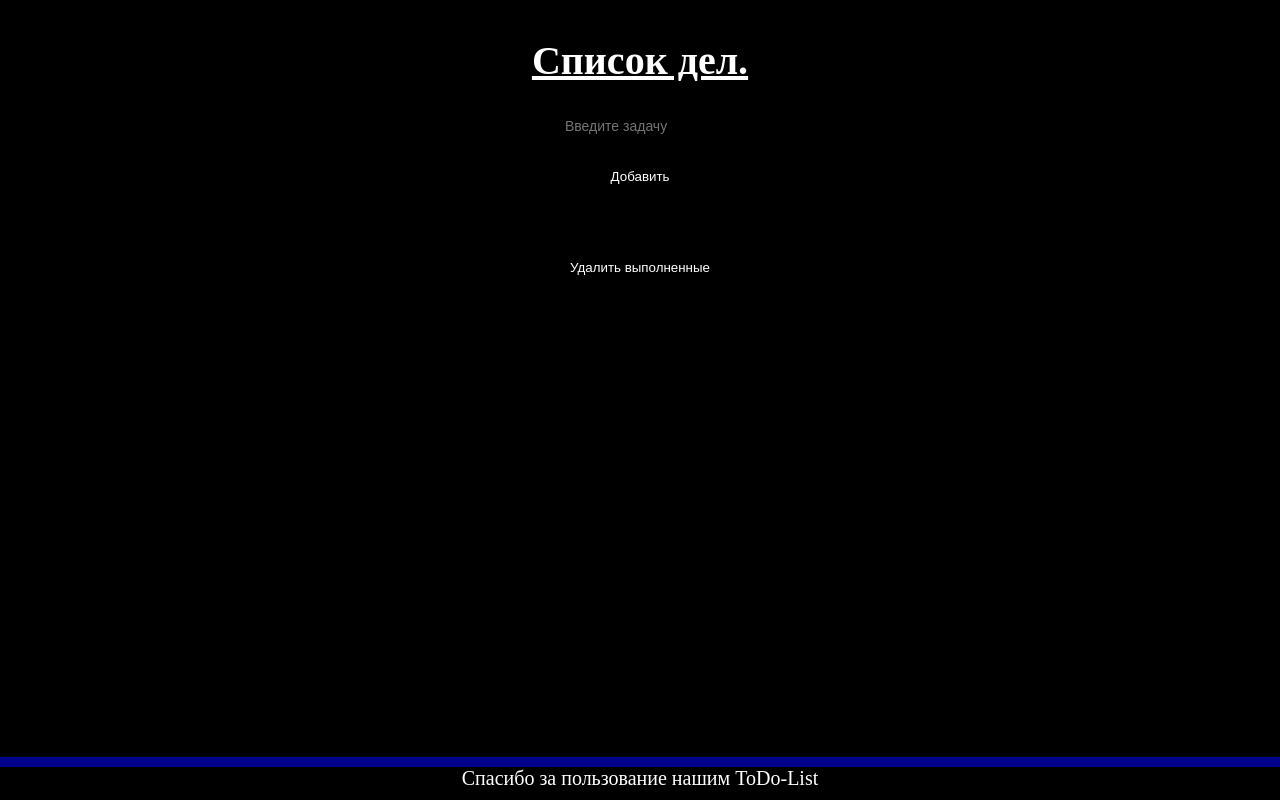
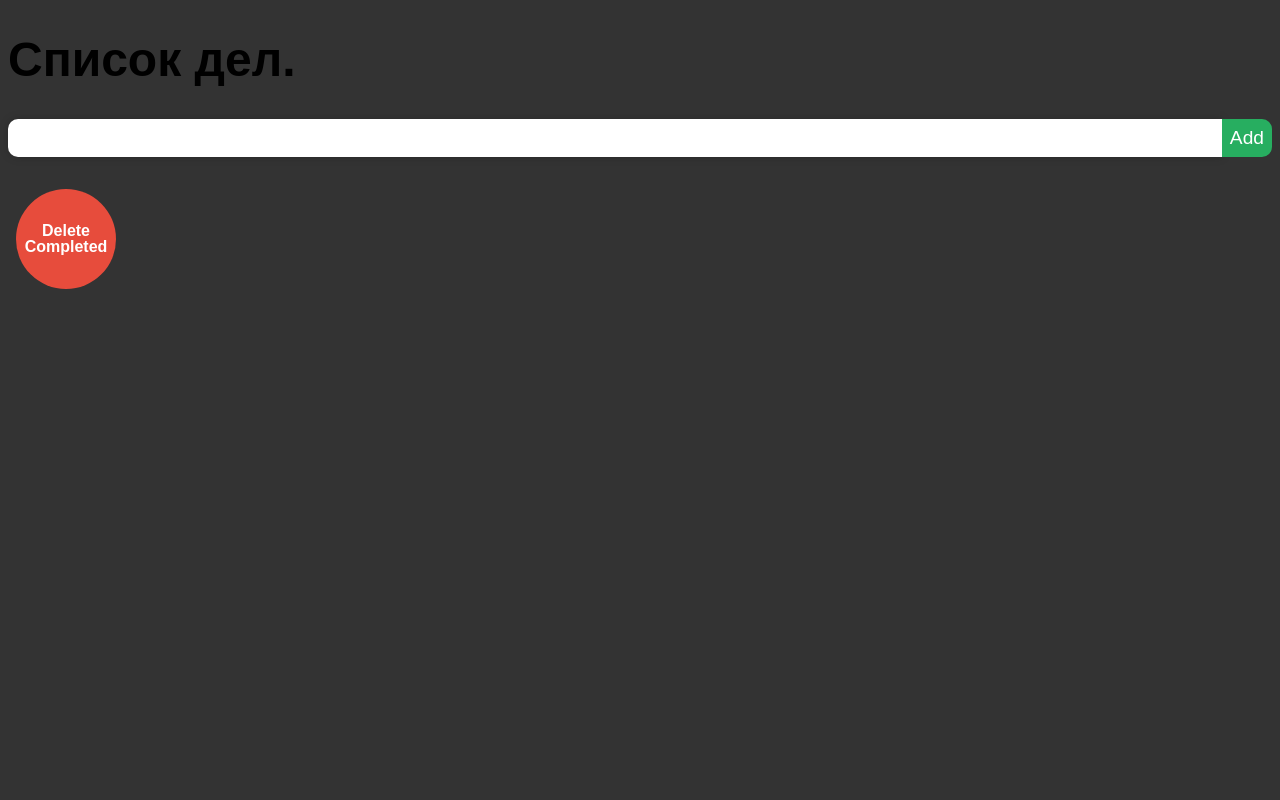
Before and after one commit to Yesenin95/nextjs-todo-list, a Next.js app: page / in a window 1280 px wide. Built offline with nearby package versions, Linux system fonts and the light colour scheme.

Commit message:
Всё готово

```diff
--- a/components/Footer.js
+++ /dev/null
@@ -1,5 +0,0 @@
-export default function Footer(){
-   return<>
-     <footer>Спасибо за пользование нашим ToDo-List</footer>
-   </>
-}
--- a/components/Todo.js
+++ b/components/Todo.js
@@ -1,45 +1,109 @@
-import React from "react";
-import Tasks from "./Tasks";
-import Title from "./Title";
+// import React from "react";
+// import Tasks from "./Tasks";
+// import Title from "./Title";
 
-export default function Todo() {
-  const [text, setText] = React.useState("");
-  const [list, setList] = React.useState([]);
-  const [counter, setCounter] = React.useState(0);
+// export default function Todo() {
+//   const [text, setText] = React.useState("");
+//   const [list, setList] = React.useState([]);
+//   const [counter, setCounter] = React.useState(0);
 
-  function inputValue(evt) {
-    setText(evt.target.value);
-  }
+//   function inputValue(evt) {
+//     setText(evt.target.value);
+//   }
 
-  function addTask() {
-    setList((old) => [...old, { id: counter, checked: false, str: text }]);
-    setText("");
-    setCounter((old) => old + 1);
-  }
+//   function addTask() {
+//     setList((old) => [...old, { id: counter, checked: false, str: text }]);
+//     setText("");
+//     setCounter((old) => old + 1);
+//   }
 
-  function deleteChecked() {
-    setList((old) => old.filter((item) => !item.checked));
-  }
+//   function deleteChecked() {
+//     setList((old) => old.filter((item) => !item.checked));
+//   }
+
+//   return (
+//     <>
+//       <main className="main">
+//         <Title />
+//         <div>
+//           <input
+//             className="input"
+//             value={text}
+//             onInput={inputValue}
+//             placeholder="Введите задачу"
+//           />
+
+//           <button className="btnAdd" onClick={addTask}>
+//             Добавить
+//           </button>
+//         </div>
+//         <Tasks />
+//         <button onClick={deleteChecked}>Удалить выполненные</button>
+//       </main>
+//     </>
+//   );
+// }
+
+
+import React, { useState } from "react";
+import TodoList from "./TodoList";
+import TodoForm from "./TodoForm";
+
+export default function Todo(){
+  const [todos, setTodos] = useState([]);
+
+  const addTodo = (newTodo) => {
+    setTodos([...todos, newTodo]);
+  };
+
+  const deleteTodo = (index) => {
+    const newTodos = [...todos];
+    newTodos.splice(index, 1);
+    setTodos(newTodos);
+  };
+
+  const deleteCompleted = () => {
+    const newTodos = todos.filter((todo) => !todo.completed);
+    setTodos(newTodos);
+  };
+
+  const moveTodoUp = (index) => {
+    if (index > 0) {
+      const newTodos = [...todos];
+      const temp = newTodos[index];
+      newTodos[index] = newTodos[index - 1];
+      newTodos[index - 1] = temp;
+      setTodos(newTodos);
+    }
+  };
+
+  const moveTodoDown = (index) => {
+    if (index < todos.length - 1) {
+      const newTodos = [...todos];
+      const temp = newTodos[index];
+      newTodos[index] = newTodos[index + 1];
+      newTodos[index + 1] = temp;
+      setTodos(newTodos);
+    }
+  };
+  const toggleCompleted = (index) => {
+    const newTodos = [...todos];
+    newTodos[index].completed = !newTodos[index].completed;
+    setTodos(newTodos);
+  };
 
   return (
-    <>
-      <main className="main">
-        <Title />
-        <div>
-          <input
-            className="input"
-            value={text}
-            onInput={inputValue}
-            placeholder="Введите задачу"
-          />
+    <div>
 
-          <button className="btnAdd" onClick={addTask}>
-            Добавить
-          </button>
-        </div>
-        <Tasks />
-        <button onClick={deleteChecked}>Удалить выполненные</button>
-      </main>
-    </>
+      <TodoForm addTodo={addTodo} />
+      <TodoList
+        todos={todos}
+        deleteTodo={deleteTodo}
+        deleteCompleted={deleteCompleted}
+        moveTodoUp={moveTodoUp}
+        moveTodoDown={moveTodoDown}
+        toggleCompleted={toggleCompleted}
+      />
+    </div>
   );
-}
+};
--- /dev/null
+++ b/components/TodoForm.js
@@ -0,0 +1,33 @@
+import React, { useState } from "react";
+import Title from "./Title";
+
+export default function TodoForm({ addTodo }) {
+  const [title, setTitle] = useState("");
+
+  const handleTitleChange = (event) => {
+    setTitle(event.target.value);
+  };
+
+  const handleAddTodo = () => {
+    if (title) {
+      addTodo({
+        title,
+        completed: false,
+      });
+      setTitle("");
+    }
+  };
+
+  return (
+    <>
+      <Title/>
+
+      <div className="todo-form">
+        <input type="text" value={title} onChange={handleTitleChange} />
+        <button className="add-todo" type="submit" onClick={handleAddTodo}>
+          Add
+        </button>
+      </div>
+    </>
+  );
+}
--- /dev/null
+++ b/components/TodoList.js
@@ -0,0 +1,129 @@
+// import React from "react";
+// export default function Tasks() {
+//   const [list, setList] = React.useState([]);
+
+//   function moveUp(id) {
+//     setList((old) => {
+//       const index = old.findIndex((item) => id === item.id);
+//       if (index === 0) {
+//         return old;
+//       } else {
+//         const item = old[index];
+//         old.splice(index, 1);
+//         old.splice(index - 1, 0, item);
+//         return [...old];
+//       }
+//     });
+//   }
+
+//   function moveDown(id) {
+//     setList((old) => {
+//       const index = old.findIndex((item) => id === item.id);
+//       if (index === old.length - 1) {
+//         return old;
+//       } else {
+//         const item = old[index];
+//         old.splice(index, 1);
+//         old.splice(index + 1, 0, item);
+//         return [...old];
+//       }
+//     });
+//   }
+
+//   function delItembyID(id) {
+//     setList((old) => {
+//       const index = old.findIndex((item) => id === item.id);
+//       old.splice(index, 1);
+//       return [...old];
+//     });
+//   }
+
+//   function toggleCheckById(id) {
+//     setList((old) => {
+//       const index = old.findIndex((item) => id === item.id);
+//       old[index].checked = !old[index].checked;
+//       return [...old];
+//     });
+//   }
+
+//   return (
+//     <>
+//       <ol
+//         onClick={(evt) => {
+//           const redx = evt.target.closest(".red-x");
+//           if (redx?.dataset?.id) delItembyID(+redx.dataset.id);
+//           const checkbox = evt.target.closest("input[type=checkbox]");
+//           if (checkbox?.dataset?.id) toggleCheckById(+checkbox?.dataset?.id);
+//         }}
+//       >
+//         {list.map((el) => (
+//           <li key={el.id}>
+//             <div className="text">
+//               <input type="checkbox" checked={el.checked} data-id={el.id} />
+//               {el.str}
+//             </div>
+//             <div className="btns">
+//               <span data-id={el.id} className="red-x">
+//                 x
+//               </span>
+//               <button className="moveUp" onClick={() => moveUp(el.id)}>
+//                 Up
+//               </button>
+//               <button className="moveDown" onClick={() => moveDown(el.id)}>
+//                 Down
+//               </button>
+//             </div>
+//           </li>
+//         ))}
+//       </ol>
+//     </>
+//   );
+// }
+import React from "react";
+
+export default function TodoList({
+  todos,
+  deleteTodo,
+  deleteCompleted,
+  moveTodoUp,
+  moveTodoDown,
+  toggleCompleted,
+}) {
+  return (
+    <div>
+      <ul className="todo-list">
+        {todos.map((todo, index) => (
+          <li key={index}>
+            <input
+              type="checkbox"
+              className="complete-todo"
+              checked={todo.completed}
+              onChange={() => toggleCompleted(index)}
+            />
+            <span
+              style={{
+                textDecoration: todo.completed ? "line-through" : "none",
+              }}
+            >
+              {todo.title}
+            </span>
+            <div className="buttons">
+              <button className="delete-todo" onClick={() => deleteTodo(index)}>
+                Delete
+              </button>
+              <button className="move-up" onClick={() => moveTodoUp(index)}>
+                Move Up
+              </button>
+              <button className="move-down" onClick={() => moveTodoDown(index)}>
+                Move Down
+              </button>
+            </div>
+          </li>
+        ))}
+      </ul>
+      <button className="delete-selected" onClick={() => deleteCompleted()}>
+        Delete Completed
+      </button>
+    </div>
+  );
+}
--- a/pages/_app.js
+++ b/pages/_app.js
@@ -1,4 +1,4 @@
-import Footer from "../components/Footer";
+
 
 
 import "../styles/style.css";
@@ -6,7 +6,6 @@ export default function MyApp({ Component, pageProps }) {
   return (
     <>
       <Component {...pageProps} />
-      <Footer />
     </>
   );
 }
--- a/styles/style.css
+++ b/styles/style.css
@@ -1,146 +1,152 @@
 body {
-   font-size: 20px;
-   background: black;
-   color: white;
-   margin: 10px;
+   background-color: #333;
 }
 
-#root {
+.todo-app {
    display: flex;
+   justify-content: center;
+   align-items: center;
    flex-direction: column;
-   align-items: center;
-   margin-top: 40px;
+   height: 100vh;
 }
 
 h1 {
-   text-align: center;
-   text-decoration: underline;
+   font-family: Pacifico, sans-serif;
+   font-size: 3rem;
+   margin-bottom: 2rem;
 }
 
-#__next {
-   display: flex;
-   flex-direction: column;
-   align-items: center;
-   flex-wrap: wrap;
-}
-
-.main {
-   display: flex;
-   flex-direction: column;
-   margin: 0 auto;
-}
-
-div {
-   display: flex;
-   flex-direction: column;
-   align-items: center;
+.todo-list {
+   width: 100%;
+   max-width: 600px;
+   margin-top: 2rem;
 
 }
 
-.input {
-   padding: 7px 15px;
-   background: black;
-   color: white;
-   font-size: 14px;
-   border-radius: 30px;
-   border: none;
-   width: 50%;
+.todo-item {
+   display: flex;
+   align-items: center;
+   justify-content: space-between;
+   background-color: #fff;
+   padding: 1rem;
+   margin-bottom: 1rem;
+   border-radius: 10px;
+   box-shadow: 0 0 10px rgba(0, 0, 0, 0.2);
 }
 
-input:focus {
-   box-shadow: 0px 2px 13px 4px #0121a4;
-   outline: none;
+.todo-item .text {
+   font-size: 1.2rem;
+   font-weight: bold;
+   margin-right: 1rem;
+   flex-grow: 1;
 }
 
-button {
+.todo-item .buttons {
+   display: flex;
+   align-items: center;
+}
 
-   padding: 7px 15px;
-   border: 1px solid black;
-   border-radius: 30px;
-   background: black;
-   color: white;
+.todo-item .buttons button {
+   background-color: #f1c40f;
+   color: #fff;
+   border: none;
+   border-radius: 50%;
+   width: 2rem;
+   height: 2rem;
+   display: flex;
+   justify-content: center;
+   align-items: center;
+   margin-left: 0.5rem;
+   cursor: pointer;
+   transition: all 0.2s ease-in-out;
+}
+
+.todo-item .buttons button:hover {
+   transform: scale(1.2);
+   background-color: #e67e22;
+}
+
+.todo-item.completed {
+   background-color: #d0f0c0;
+}
+
+.todo-form {
+   display: flex;
+   align-items: center;
+   margin-top: 2rem;
+}
+
+.todo-form input[type="text"] {
+   flex-grow: 1;
+   padding: 0.5rem;
+   font-size: 1.2rem;
+   border: none;
+   border-radius: 10px 0 0 10px;
+   box-shadow: 0 0 10px rgba(0, 0, 0, 0.2);
+}
+
+.todo-form button[type="submit"] {
+   background-color: #27ae60;
+   color: #fff;
+   border: none;
+   border-radius: 0 10px 10px 0;
+   padding: 0.5rem;
+   font-size: 1.2rem;
+   cursor: pointer;
+   transition: all 0.2s ease-in-out;
+}
+
+li {
+   margin-bottom: 10px;
+   padding: 10px;
+   border: 1px solid #ccc;
+   border-radius: 5px;
+   background: linear-gradient(to bottom, #ffffff, #e6e6e6);
+   font-family: cursive;
+   font-size: 18px;
+}
+
+button[type="submit"]:hover {
+   background-color: #2ecc71;
+   border-radius: 50px;
+}
+
+.move-up {
+   border-radius: 50px;
+   background-color: #3498db;
+}
+
+.move-down {
+   border-radius: 50px;
+   background-color: #e74c3c;
+}
+
+.move-up:hover {
+   background-color: #2980b9;
+}
+
+.move-down:hover {
+   background-color: #c0392b;
+}
+
+.delete-todo {
+   border-radius: 50px;
+}
+
+.delete-selected {
+   background-color: #e74c3c;
+   color: #fff;
+   border: none;
+   border-radius: 50%;
+   width: 100px;
+   height: 100px;
+   font-size: 16px;
+   font-weight: bold;
+   line-height: 1;
+   margin-left: 8px;
    cursor: pointer;
 }
 
-.btnAdd {
-   margin: 20px 0;
-   width: 300px;
+.delete-selected:hover {
+   background-color: #c0392b;
 }
-
-button:hover {
-   border: 1px solid black;
-   border-radius: 50px;
-   box-shadow: 0px 0px 2px 4px red;
-   color: blue;
-}
-
-ol {
-   display: flex;
-   flex-direction: column;
-   flex-wrap: wrap;
-   justify-content: center;
-   gap: 10px;
-}
-
-li {
-   display: flex;
-   align-items: center;
-   justify-content: space-between;
-   border: 4px solid darkblue;
-   margin-bottom: 5px;
-   padding: 5px;
-   font-family: 'Shantell Sans', cursive;
-   font-family: 'Yeon Sung', cursive;
-   font-weight: 400;
-   word-break: break-all;
-   min-width: 350px;
-
-}
-
-li:first-child .moveUp {
-   display: none;
-}
-
-li:last-child .moveDown {
-   display: none;
-}
-
-.text {
-   display: flex;
-   gap: 10px;
-   flex-direction: row;
-
-}
-
-.btns {
-   display: flex;
-   flex-direction: row;
-   align-items: center;
-   gap: 10px;
-   justify-content: flex-end;
-}
-
-.red-x:hover {
-   color: red;
-   cursor: pointer;
-   box-shadow: 0px 0px 2px 4px red;
-}
-
-.red-x {
-   width: 20px;
-   height: 20px;
-   border: 1px solid black;
-   border-radius: 50%;
-   display: flex;
-   justify-content: center;
-   align-items: center;
-}
-
-footer {
-   position: fixed;
-   bottom: 0;
-   margin-bottom: 10px;
-   border-top: 10px solid darkblue;
-   width: 100vw;
-   text-align: center;
-}
```
Also changed, not shown: components/Tasks.js (deleted, +0 -81 lines).
